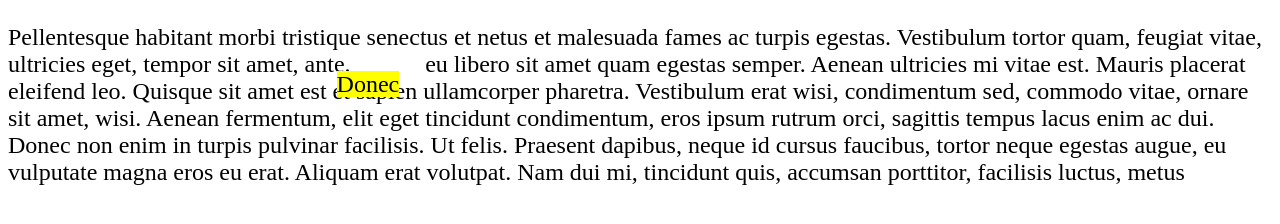
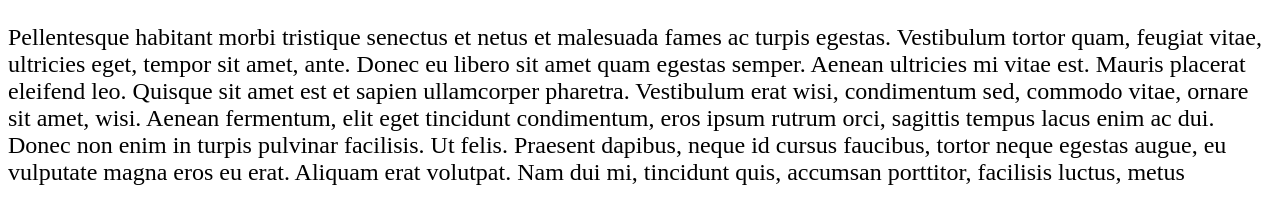
Before and after one commit to Julia-Martinez/week-9--6-november-2018, a plain HTML site: page index.html in a window 1280 px wide. Drawn offline with Linux system fonts and the light colour scheme.

Commit message:
Remove code from previous example

```diff
--- a/css/style.css
+++ b/css/style.css
@@ -1,15 +1,3 @@
 :root {
    font-size: 24px;
 }
-
-span {
-   background-color: yellow;
-   /*
-      * Relative does not break the flow of the document.
-      * Obeys offset properties.
-      * Obeys stacking context (z-index).
-   */
-   position: relative;
-   top: 20px;
-   right: 20px;
-}
```
